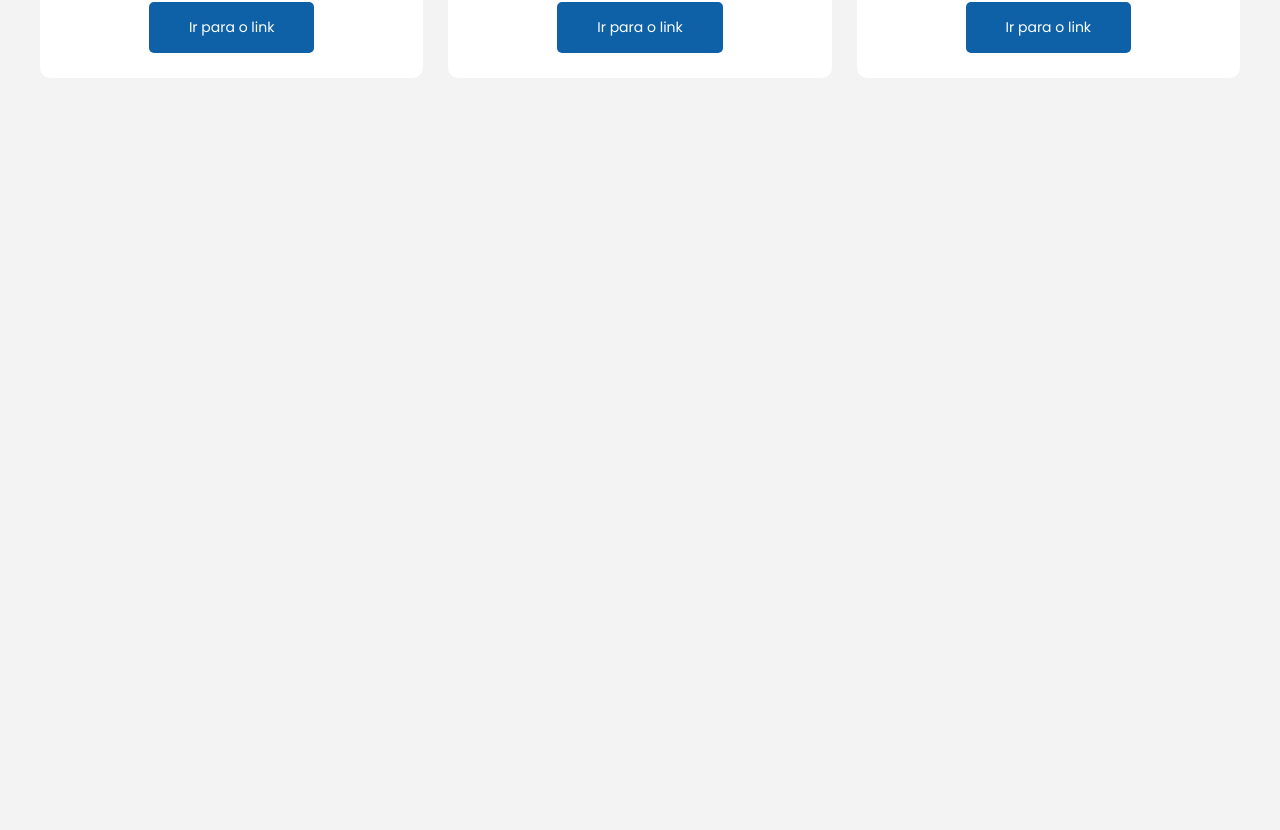
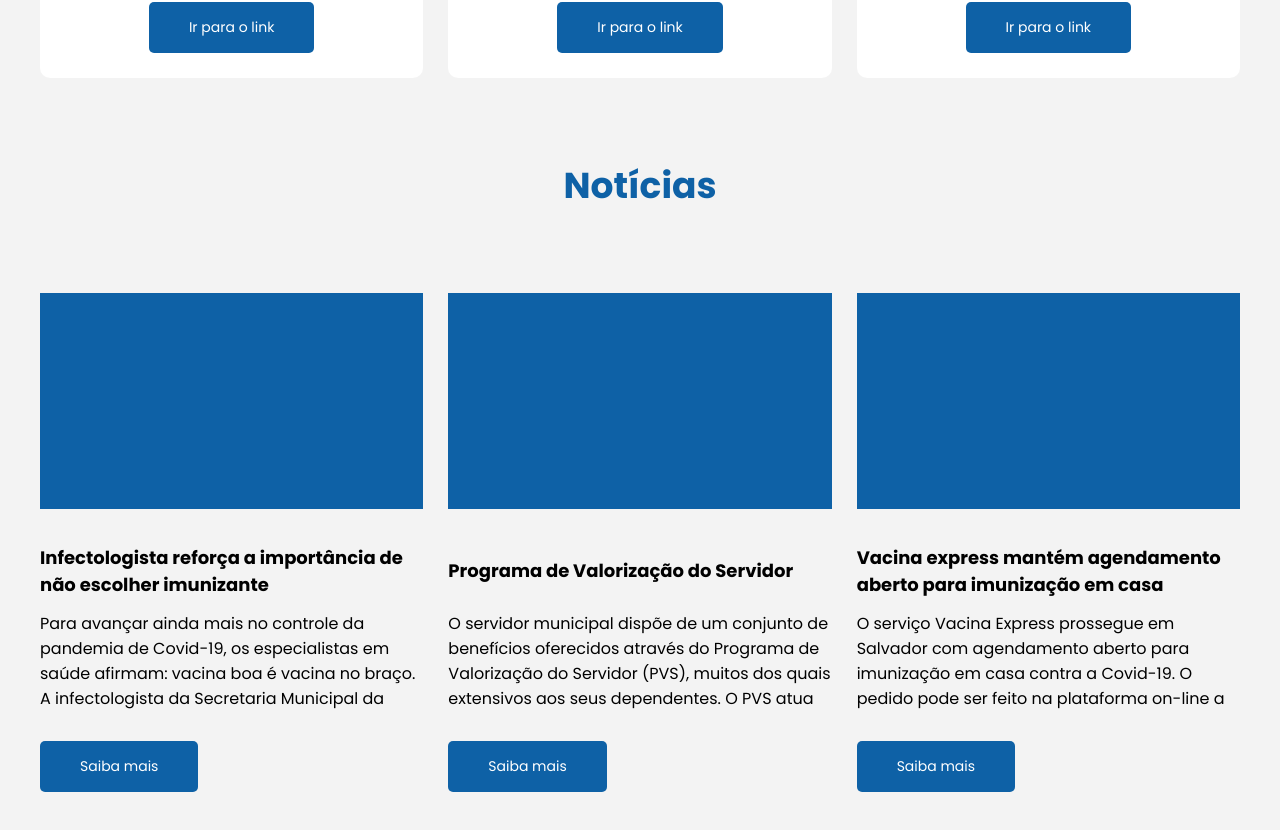
Before and after one commit to AlexShyjada/Intranet, a React (Create React App) app in the folder project/: page / in a window 1280 px wide. Shown: the part 2321-3151 px from the top of the page. Before the commit the page ends 2479 px from the top, so only its background shows below. Built offline with nearby package versions, Linux system fonts and the light colour scheme.

Commit message:
add section articles

```diff
--- a/project/src/App.tsx
+++ b/project/src/App.tsx
@@ -4,6 +4,7 @@ import Header from './components/Header/Header'
 import Hero from './components/Hero/Hero'
 import Aniversariantes from './components/Aniversariantes/GridAniversariantes'
 import GridLinks from './components/LinksUteis/GridLinks'
+import ArticleGrid from './components/Articles/AticleGrid'
 
 function App() {
   return (
@@ -12,6 +13,7 @@ function App() {
       <Hero/>
       <Aniversariantes/>
       <GridLinks/>
+      <ArticleGrid/>
     </div>
   );
 }
--- /dev/null
+++ b/project/src/components/Articles/Article.tsx
@@ -0,0 +1,18 @@
+import React from 'react'
+import {articleData} from './Content'
+
+export default function Article(props: articleData){
+
+  const {img, title, paragrath, url} = props;
+
+  return (
+    <article className="noticia">
+      <img className="imgArticle" src={img} alt={title} />
+      <div className="contentArticle">
+        <h3 className="articleTitle">{title}</h3>
+        <p className="paragrathArticle">{paragrath}</p>
+        <a className="articleLink" href={url}>Saiba mais</a>
+      </div>
+    </article>
+  )
+}
--- /dev/null
+++ b/project/src/components/Articles/ArticleGrid.css
@@ -0,0 +1,57 @@
+.noticias{
+  margin: 8rem auto;
+}
+
+.titleNoticias{
+  margin: 8rem auto;
+  font-size: 3.6rem;
+  color: var(--azul-prefeitura);
+  text-align: center;
+}
+
+.gridNoticias{
+  display: grid;
+  grid-template-columns: 1fr 1fr 1fr;
+  gap: 2.5rem;
+}
+
+.imgArticle{
+  width: 100%;
+}
+
+.contentArticle{
+  margin-top: 2.5rem;
+  display: flex;
+  flex-direction: column;
+}
+
+.articleTitle{
+  display: flex;
+  align-items: center;
+  height: 6rem;
+  font-size: 1.8rem;
+}
+
+.paragrathArticle{
+  margin: 1rem 0;
+  display: flex;
+  height: 10rem;
+  overflow: scroll;
+  overflow-x: hidden;
+}
+
+.articleLink{
+  margin-top: 2rem;
+  display: flex;
+  font-size: 1.4rem;
+  color: var(--branco);
+  width: max-content;
+  padding: 1.5rem 4rem;
+  border-radius: 0.5rem;
+  background-color: var(--azul-prefeitura);
+  transition: 0.3s;
+}
+
+.articleLink:hover{
+  opacity: 0.8;
+}
--- /dev/null
+++ b/project/src/components/Articles/AticleGrid.tsx
@@ -0,0 +1,26 @@
+import React from 'react'
+import {content} from './Content'
+import Article from './Article'
+import './ArticleGrid.css'
+
+export default function AticleGrid() {
+  return (
+    <section id="Noticias" className="container noticias">
+      <h2 className="titleNoticias">Notícias</h2>
+      <div className="gridNoticias">
+        {content.map((item) =>{
+          return(
+            <Article
+              key={item.key}
+              id={item.id}
+              img={item.img}
+              title={item.title}
+              paragrath={item.paragrath}
+              url={item.url}
+            />
+          )
+        })}
+      </div>
+    </section>
+  )
+}
--- /dev/null
+++ b/project/src/components/Articles/Content.ts
@@ -0,0 +1,35 @@
+export interface articleData{
+  key: number;
+  id: number;
+  img: string;
+  title: string;
+  paragrath: string;
+  url: string;
+}
+
+export const content: articleData[] = [
+  {
+    key: 1,
+    id: 1,
+    img: "/assets/Articles/img-noticia-vazia.png",
+    title: "Infectologista reforça a importância de não escolher imunizante",
+    paragrath: "Para avançar ainda mais no controle da pandemia de Covid-19, os especialistas em saúde afirmam: vacina boa é vacina no braço. A infectologista da Secretaria Municipal da Saúde (SMS), Adielma Nizarala, adverte sobre os riscos de escolher a vacina contra a Covid com base no laboratório fabricante e defendeu o imunizante disponível nos postos, seja ele qual for, a fim conter a pandemia o mais rápido possível.",
+    url: "#"
+  },
+  {
+    key: 2,
+    id: 2,
+    img: "/assets/Articles/img-noticia-vazia.png",
+    title: "Programa de Valorização do Servidor",
+    paragrath: "O servidor municipal dispõe de um conjunto de benefícios oferecidos através do Programa de Valorização do Servidor (PVS), muitos dos quais extensivos aos seus dependentes. O PVS atua em várias frentes: educacional, corporativa, financeira e social, com a finalidade de estimular o crescimento pessoal e o aperfeiçoamento profissional dos colaboradores da Prefeitura de Salvador.",
+    url: "#"
+  },
+  {
+    key: 3,
+    id: 3,
+    img: "/assets/Articles/img-noticia-vazia.png",
+    title: "Vacina express mantém agendamento aberto para imunização em casa",
+    paragrath: "O serviço Vacina Express prossegue em Salvador com agendamento aberto para imunização em casa contra a Covid-19. O pedido pode ser feito na plataforma on-line a partir das 8h, através do site vacinaexpress.saude.salvador.ba.gov.br",
+    url: "#"
+  },
+]
```
Also changed, not shown: project/public/assets/Articles/img-noticia-vazia.png (added), project/src/components/LinksUteis/GridLinks.tsx (line endings or trailing spaces).
